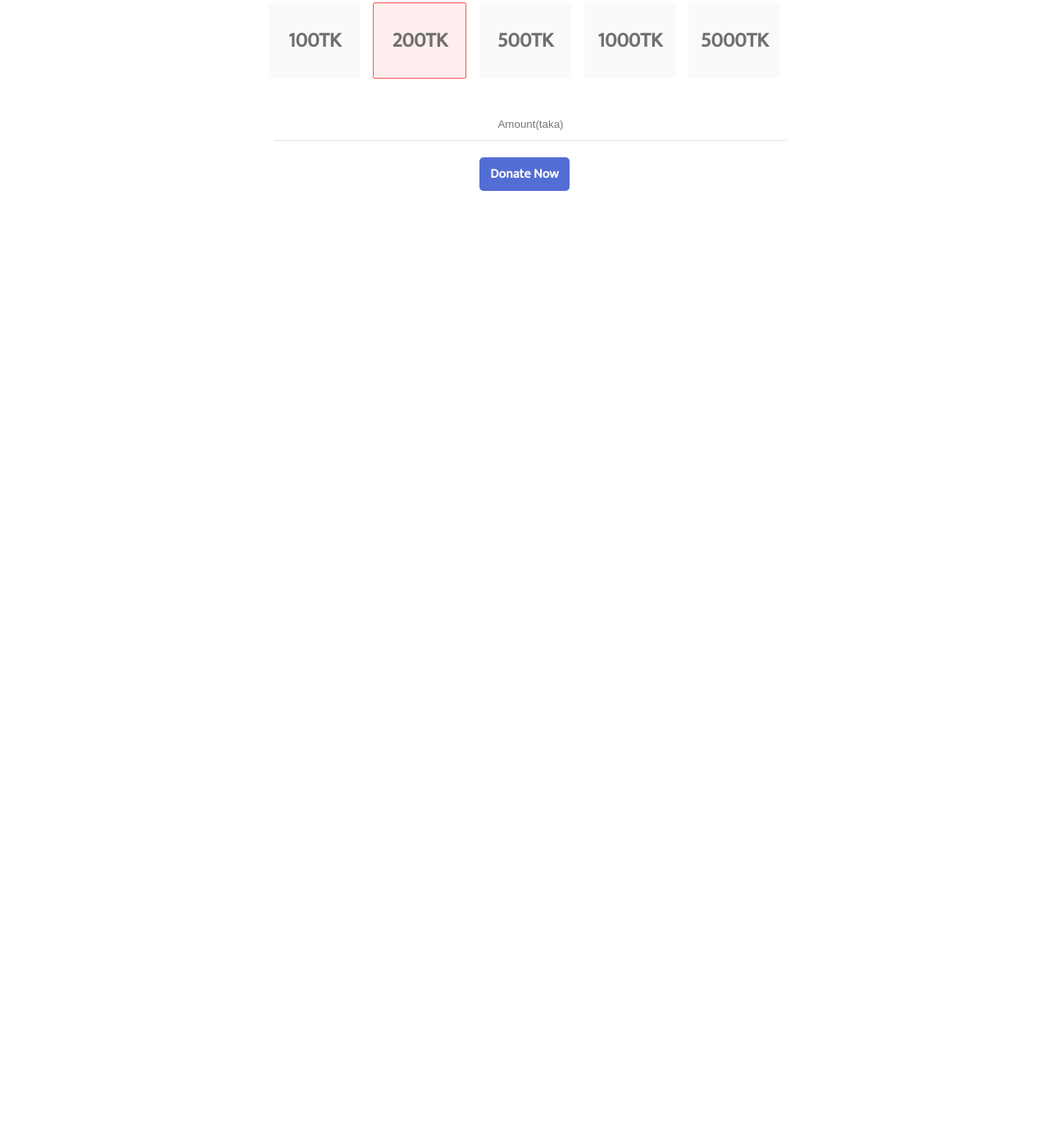
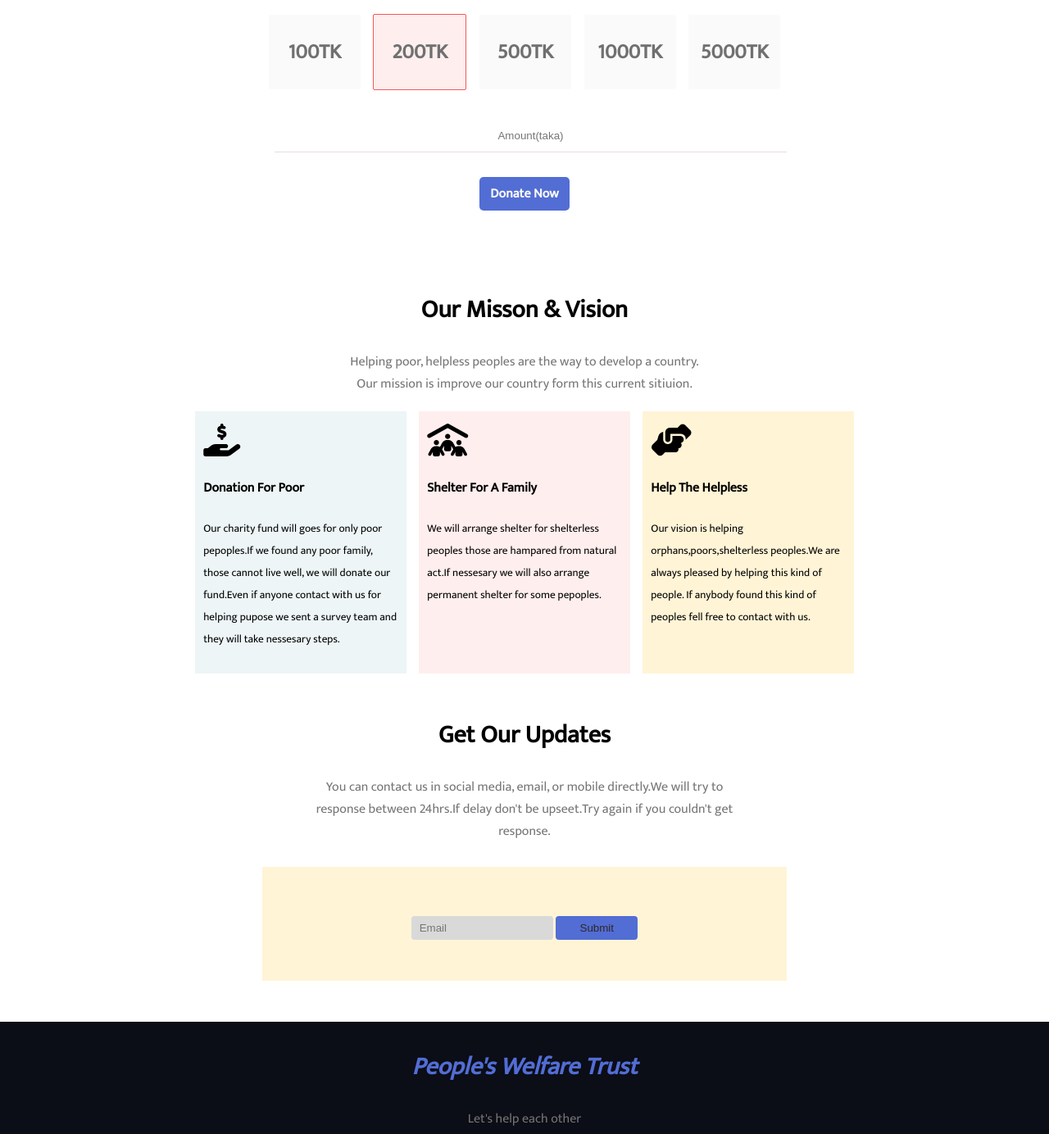
Before and after one commit to MjRidoy/people_welfare_trust, a plain HTML site: page index.html in a window 1280 px wide. Shown: the part 804-2188 px from the top of the page at 82% size. Before the commit the page ends 1087 px from the top, so only its background shows below. Drawn offline with Linux system fonts and the light colour scheme.

Commit message:
main project done

```diff
--- a/index.html
+++ b/index.html
@@ -10,18 +10,19 @@
     <link rel="preconnect" href="https://fonts.googleapis.com">
     <link rel="preconnect" href="https://fonts.gstatic.com" crossorigin>
     <link href="https://fonts.googleapis.com/css2?family=Mukta&display=swap" rel="stylesheet">
+    <script src="https://kit.fontawesome.com/e18e7d195c.js" crossorigin="anonymous"></script>
 
 </head>
 <body>
     <section id="header_section">
         <div class="header_content">
             <h1>Think Good For Others, Do Good For Others</h1>
-        <p>Let's help those who are more in need. This site is created for helping poors who are suffering from natural act. If you are capable for dontaion please do! </p>
-        <a target="_blank" href="" class="donate_btn">Donate Here</a>
+            <p class="color_text">Let's help those who are more in need. This site is created for helping poors who are suffering from natural act. If you are capable for dontaion please do! </p>
+            <a target="_blank" href="" class="donate_btn">Donate Here</a>
         </div>
     </section>
     <section id="amount_section">
-       <div class="payment_info">
+        <div class="payment_info">
         <h2>Payment Section</h2>
         <p>You can use bank deposit or mobile banking systems. We have Brack bank, Islami bank, Doutch bangla bank,Sonali bank account for deposit...or Bkash & rocket is the mobile banking method.</p>
        </div>
@@ -50,5 +51,43 @@
 
        </div>
     </section>
+    <section id="planning_section">
+        <div class="planning_heading">
+            <h2>Our Misson & Vision </h2>
+            <p>Helping poor, helpless peoples are the way to develop a country. Our mission is improve our country form this current sitiuion.</p>
+        </div>
+        <div class="planing_method">
+            <div class="p_content color_a">
+                <i class="fa-solid fa-hand-holding-dollar"></i>
+                <h4>Donation For Poor</h4>
+                <small>Our charity fund will goes for only poor pepoples.If we found any poor family, those cannot live well, we will donate our fund.Even if anyone contact with us for helping pupose we sent a survey team and they will take nessesary steps.</small>
+            </div>
+            <div class="p_content color_b">
+                <i class="fa-solid fa-people-roof"></i>
+                <h4>Shelter For A Family</h4>
+                <small>We will arrange shelter for shelterless peoples those are hampared from natural act.If nessesary we will also arrange permanent shelter for some pepoples.</small>
+            </div>
+            <div class="p_content color_c">
+                <i class="fa-solid fa-handshake-angle"></i>
+                <h4>Help The Helpless</h4>
+                <small>Our vision is helping orphans,poors,shelterless peoples.We are always pleased by helping this kind of people. If anybody found this kind of peoples fell free to contact with us.</small>
+            </div>
+        </div>
+    </section>
+    <section id="contact_section">
+        <div class="contact_heading">
+            <h2>Get Our Updates</h2>
+            <p>You can contact us in social media, email, or mobile directly.We will try to response between 24hrs.If delay don't be upseet.Try again if you couldn't get response.</p>
+        </div>
+        <form action="" class="contact_btn">
+            <input placeholder="Email" type="email" name="" class="email_input">
+            <button class="submit_btn">Submit</button>
+        </form>
+
+    </section>
 </body>
+<footer id="footer_section">
+    <h2><span>People's Welfare Trust</span></h2>
+    <p>Let's help each other</p>
+</footer>
 </html>
--- a/style.css
+++ b/style.css
@@ -26,8 +26,10 @@ h1{
     margin: auto;
 }
 p{
-    color: #efd7d7;
+    color: #767474;
     padding: 0px 20px;
+    width: 80%;
+    margin: auto;
 }
 .donate_btn{
     padding: 7px 13px;
@@ -38,7 +40,7 @@ p{
     #f9f9f9;
     background-color: #526dd4;
     display: inline-block;
-    margin-top: 5px;
+    margin-top: 15px;
     /* text-align: center; */
 }
 #amount_section{
@@ -49,6 +51,7 @@ p{
 .payment_info{
     text-align: center;
     padding: 5px;
+    margin-bottom: 30px;
 }
 .payment_amount{
     display: flex;
@@ -96,3 +99,88 @@ h3{
     text-align: center;
     font-weight: 700;
 }
+#planning_section{
+    width: 80%;
+    margin:auto;
+    margin-bottom: 50px;
+
+}
+.planning_heading {
+    text-align: center;
+    padding: 2%;
+    width: 53%;
+    margin: auto;
+}
+.planing_method{
+    display:
+    flex;
+    width: 80%;
+    margin: auto;
+}
+.p_content{
+    width: 29%;
+    float: left;
+    margin: auto;
+    padding: 5px 10px;
+    height: 310px;
+}
+.p_content i{
+    font-size: 40px;
+    padding-top: 10px;
+}
+.color_a{
+    background-color: #EDF5F6;
+}
+.color_b{
+    background-color: #FFEEEE;
+}
+.color_c{
+    background-color: #FFF4D6;
+}
+#contact_section{
+
+    width:50%;
+
+margin:
+
+auto;
+
+margin-bottom: 50px;
+}
+.contact_heading{
+    text-align: center;
+    margin-bottom: 30px;
+}
+.contact_btn{
+    background-color: #FFF4D6;
+    text-align: center;
+    padding: 60px 50px 50px 50px;
+    /* border: none; */
+}
+.email_input{
+    padding: 7px 10px;
+    background-color: #D9D9D9;
+    border: none;
+    border-radius: 4px;
+    width: 153px;
+}
+.submit_btn{
+    padding: 7px 10px;
+    background-color: #526DD4;
+    border: none;
+    width: 100px;
+    border-radius: 4px;
+    color: #2e2727;
+}
+#footer_section{
+    background-color: #0B0D17;
+    padding:5px 10px;
+    text-align: center;
+}
+span{
+    color: #526DD4;
+    font-style: italic;
+}
+.color_text{
+    color: #e1e1e1;
+}
```
